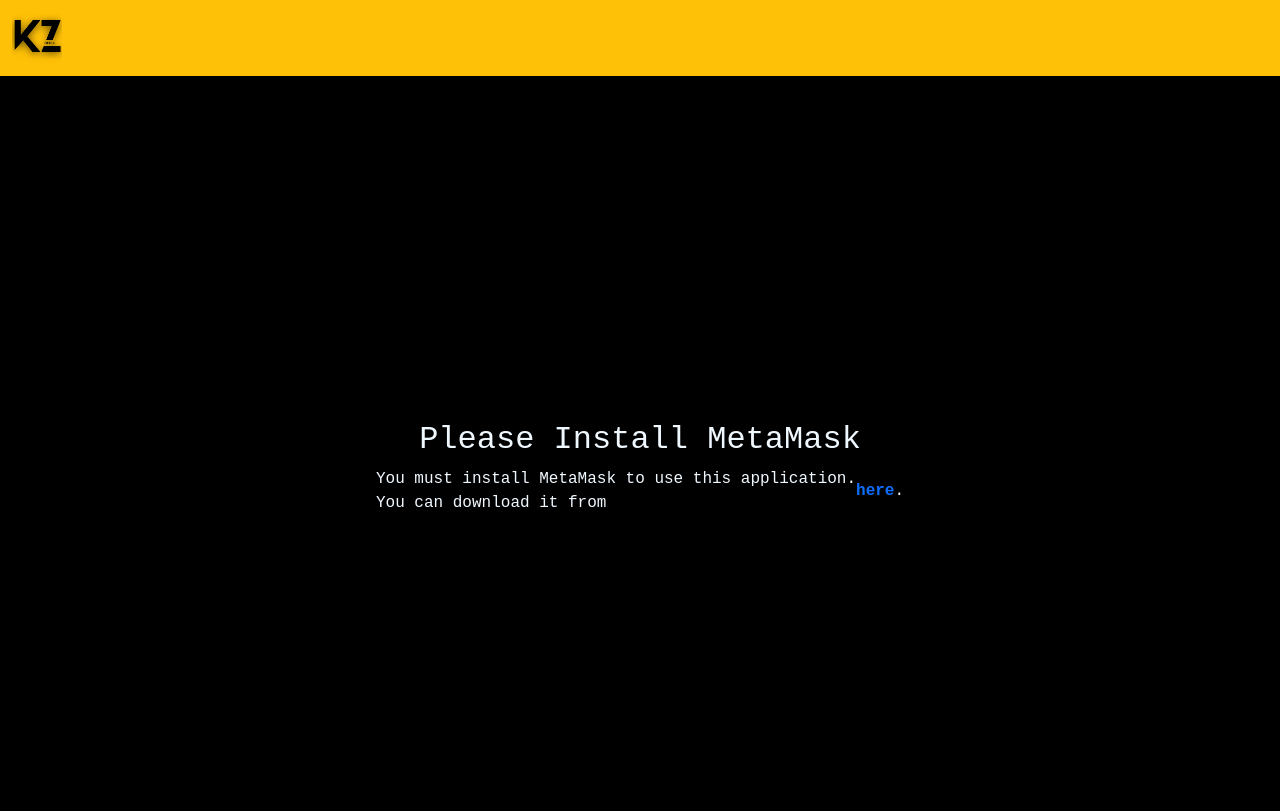
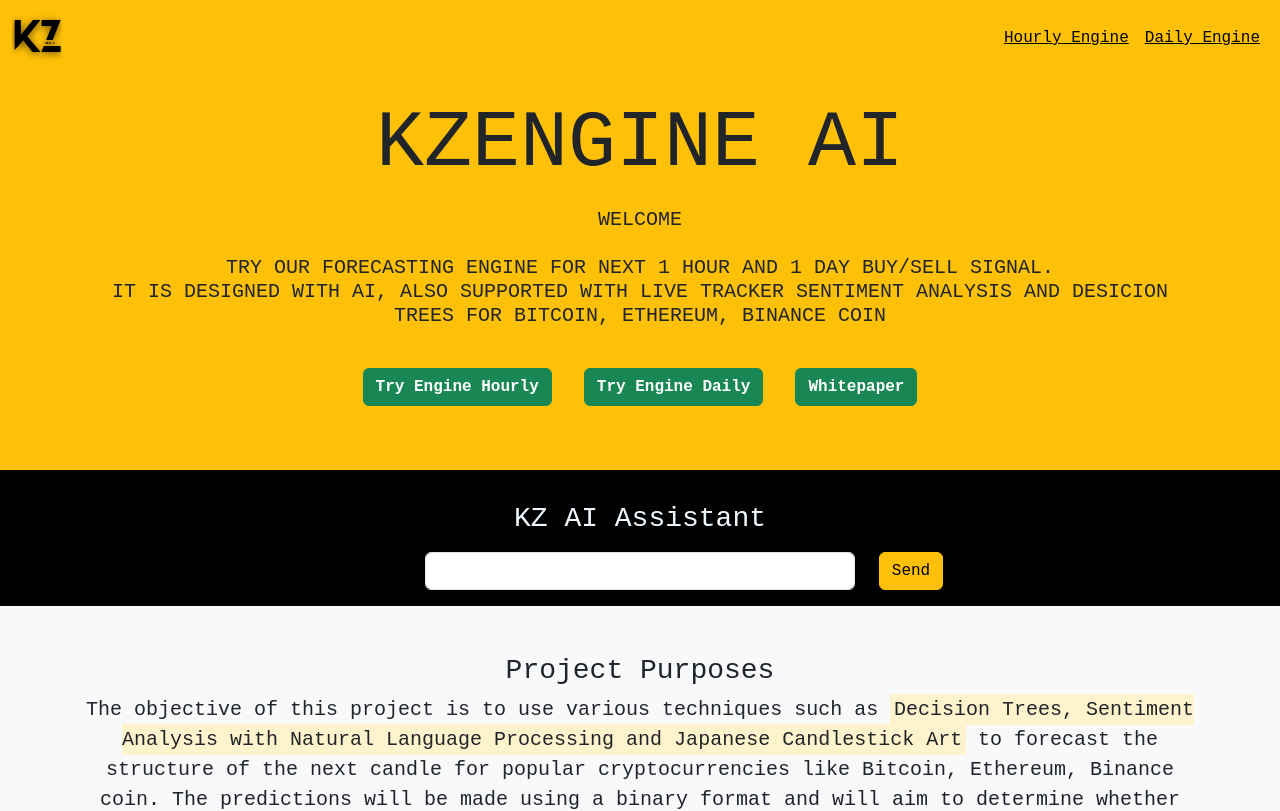
Before and after one commit to kozanakyel/KZ-Engine-Frontend, a React (Vite) app: page / in a window 1280 px wide. Shown: the top 811 px of the page. Built offline with nearby package versions, Linux system fonts and the light colour scheme.

Commit message:
edited links and eror behaviour

```diff
--- a/src/App.jsx
+++ b/src/App.jsx
@@ -37,16 +37,16 @@
     <>
       <Nav />
       <Routes>
-        {!isMetaMaskInstalled ? (
+        {/* {!isMetaMaskInstalled ? (
           <Route path="*" element={<MetaMaskInstall />} />
         ) : !address ? (
           <Route path="*" element={<MetaMaskConnect setAddress={setAddress} />} />
-        ) : (
+        ) : ( */}
           <>
             <Route path="/" element={<Home />} />
             <Route path="/engine/:interval" element={<Engine />} />
           </>
-        )}
+        {/* )} */}
       </Routes>
     </>
   );
--- a/src/components/aiProjectAssistant/AIProjectAssistant.jsx
+++ b/src/components/aiProjectAssistant/AIProjectAssistant.jsx
@@ -20,7 +20,9 @@
       setLoading(false);
     } catch (error) {
       console.error('Error occurred while fetching data:', error);
-      setError("We're sorry, but we're currently experiencing some difficulties. We are working on it for a better product experience.");
+      setError(
+        "Oops! We're fine-tuning our AI for an even smarter future. Please stay tuned!",
+      );
       setLoading(false);
     }
   };
@@ -42,7 +44,7 @@
               />
             </div>
             <div className="col-2">
-              <input type="submit" className="btn btn-primary" value="Submit" />
+              <input type="submit" className="btn btn-warning" value="Send" />
             </div>
           </div>
         </form>
@@ -54,7 +56,8 @@
         ) : error ? (
           <div className="row m-3">
             <div className="col p-3 border border-info">
-              <p className="text-danger">{error}</p> {/* Display error message */}
+              <p className="text-danger">{error}</p>{' '}
+              {/* Display error message */}
             </div>
           </div>
         ) : (
--- a/src/components/header/Header.jsx
+++ b/src/components/header/Header.jsx
@@ -16,7 +16,7 @@
   //  style={{height:'600px', marginTop:'0px', backgroundImage: `url(${image})`}}
   return (
     <>
-      <div className="p-5 text-center bg-light text-dark">
+      <div className="p-5 text-center bg-warning text-dark mt-5">
         <h1 className="display-1 mb-3">KZENGINE AI</h1>
 
         <div className="container mb-3">
@@ -25,7 +25,7 @@
           </div>
         </div>
         <Link
-          className="btn btn-warning m-3"
+          className="btn btn-success m-3"
           to="/engine/1h"
           role="button"
           style={{ fontWeight: 'bold' }}
@@ -33,7 +33,7 @@
           Try Engine Hourly
         </Link>
         <Link
-          className="btn btn-warning m-3"
+          className="btn btn-success m-3"
           to="/engine/1d"
           role="button"
           style={{ fontWeight: 'bold' }}
@@ -41,7 +41,7 @@
           Try Engine Daily
         </Link>
         <Link
-          className="btn btn-warning m-3"
+          className="btn btn-success m-3"
           to="/"
           role="button"
           style={{ fontWeight: 'bold' }}
--- a/src/components/nav/Nav.jsx
+++ b/src/components/nav/Nav.jsx
@@ -4,15 +4,14 @@
 const Nav = () => {
   return (
     <>
-      <nav className="navbar navbar-expand-md navbar-light bg-warning">
+      <nav className="navbar navbar-expand-md navbar-light bg-warning fixed-top">
         <div className="container-fluid">
           <Link to="/" className="navbar-brand">
             <img
-            src={'/images/kozanlogo.png'}
-            alt="profiler"
-            style={{ width: '50px' }}
+              src={'/images/kozanlogo.png'}
+              alt="profiler"
+              style={{ width: '50px' }}
             />
-
           </Link>
           <button
             className="navbar-toggler"
@@ -26,11 +25,16 @@
             <span className="navbar-toggler-icon"></span>
           </button>
           <div className="collapse navbar-collapse" id="navbarCollapse">
-            <ul className="navbar-nav me-auto mb-2 mb-md-0">
+            <ul className="navbar-nav ms-auto mb-2 mb-md-0">
               <li className="nav-item">
-                {/*<Link to="/engine" className="nav-link active">*/}
-                {/*  Try Engine*/}
-                {/*</Link>*/}
+                <Link to="/engine/1h" className="nav-link active" style={{textDecoration: "underline"}}>
+                  Hourly Engine
+                </Link>
+              </li>
+              <li className="nav-item">
+                <Link to="/engine/1d" className="nav-link active" style={{textDecoration: "underline"}}>
+                  Daily Engine
+                </Link>
               </li>
             </ul>
           </div>
--- a/src/pages/engine/Engine.jsx
+++ b/src/pages/engine/Engine.jsx
@@ -7,6 +7,7 @@
 
 import Card from '../../components/card/Card';
 import Footer from '../../components/footer/Footer';
+import './engine.css';
 
 const Engine = () => {
   const [allSignals, setAllSignals] = useState([]);
@@ -42,9 +43,7 @@
     <>
       {isLoading ? (
         <div className="container hor-ver-centered">
-          <div className="spinner-border text-primary" role="status">
-            <span className="sr-only">Loading...</span>
-          </div>
+          <div className="coming-soon">Coming Soon</div>
         </div>
       ) : (
         <>
--- /dev/null
+++ b/src/pages/engine/engine.css
@@ -0,0 +1,21 @@
+/* Custom CSS for "Coming Soon" animation */
+@keyframes fadeInOut {
+    0% {
+      opacity: 0;
+    }
+    50% {
+      opacity: 1;
+    }
+    100% {
+      opacity: 0;
+    }
+  }
+
+  .coming-soon {
+    position: absolute;
+    top: 50%;
+    left: 50%;
+    transform: translate(-50%, -50%);
+    font-size: 48px;
+    animation: fadeInOut 3s infinite;
+  }
```
Also changed, not shown: src/main.css (line endings or trailing spaces).
